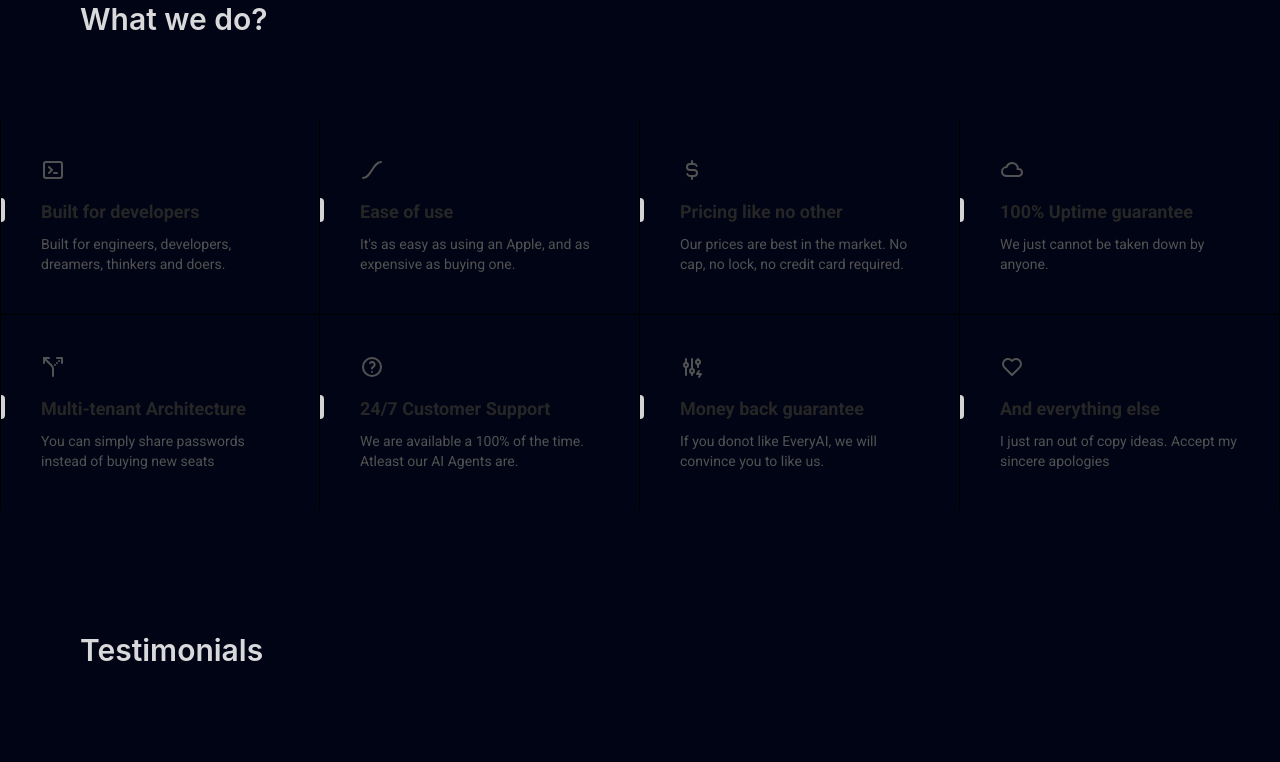
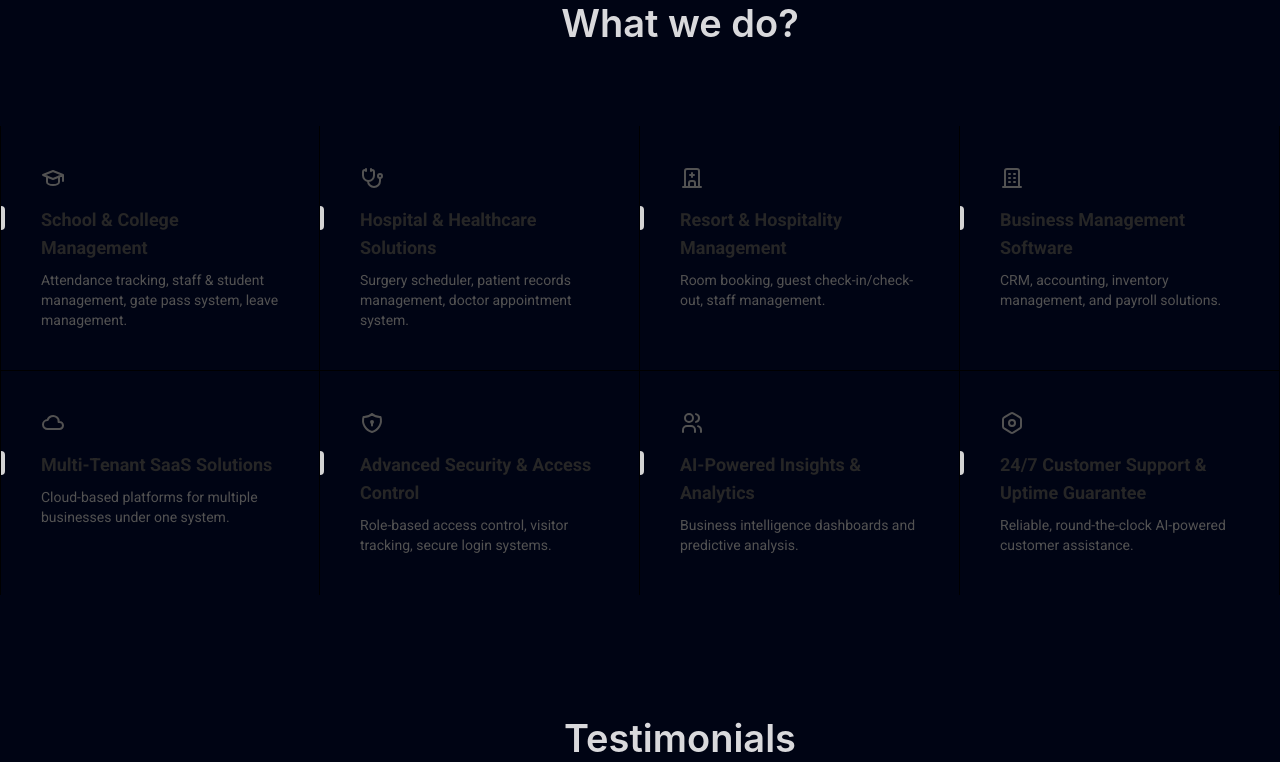
Before and after one commit to Mohammedjaseem/Connect_web, a React (Vite) app: page / in a window 1280 px wide. Shown: the part 880-1642 px from the top of the page. Built offline with nearby package versions, Linux system fonts and the light colour scheme; no server answers.

Commit message:
add lucide-react dependency, update UserLayout to include Footer, enhance ContactForm styling, and improve Features section descriptions

```diff
--- a/package.json
+++ b/package.json
@@ -25,6 +25,7 @@
     "connect": "file:",
     "framer-motion": "^12.5.0",
     "intersection-observer": "^0.12.2",
+    "lucide-react": "^0.483.0",
     "motion": "^12.5.0",
     "react": "^19.0.0",
     "react-dom": "^19.0.0",
--- a/src/components/layout/UserLayout.jsx
+++ b/src/components/layout/UserLayout.jsx
@@ -1,4 +1,3 @@
-import Footer from "../user/Footer";
 import { userPath } from "../../routes/routeConfig";
 import { FloatingNav } from "../ui/floating-navbar";
 import {
@@ -7,6 +6,7 @@ import {
   InfoCircleOutlined,
   MessageOutlined,
 } from "@ant-design/icons";
+import Footer from "../ui/Footer";
 
 const UserLayout = ({ children, showFooter = false }) => {
   const navItems = [
@@ -42,9 +42,9 @@ const UserLayout = ({ children, showFooter = false }) => {
 
   return (
     <div className="min-h-screen">
-      <FloatingNav navItems={navItems} />
+      {/* <FloatingNav navItems={navItems} /> */}
       <main className="min-h-[85vh]">{children}</main>
-      {showFooter && <Footer />}
+       <Footer />
     </div>
   );
 };
--- /dev/null
+++ b/src/components/ui/Footer.jsx
@@ -0,0 +1,132 @@
+import React, { useState } from 'react';
+import {
+  Facebook,
+  Twitter,
+  Linkedin,
+  Instagram,
+  MapPin,
+  Mail,
+  Phone,
+  Menu,
+  X
+} from 'lucide-react';
+
+const Footer = () => {
+  const [mobileMenuOpen, setMobileMenuOpen] = useState(false);
+
+  return (
+    <footer className="bg-gradient-to-br from-gray-900 to-blue-900 text-white py-12">
+      <div className="container mx-auto px-4">
+        <div className="grid grid-cols-1 md:grid-cols-3 lg:grid-cols-4 gap-8">
+          {/* Company Info */}
+          <div className="col-span-1">
+            <h3 className="text-2xl font-bold mb-4">TechSphere Solutions</h3>
+            <p className="text-gray-300 mb-4">
+              Innovative IT solutions driving digital transformation for businesses worldwide.
+            </p>
+            <div className="flex space-x-4">
+              {[Facebook, Twitter, Linkedin, Instagram].map((Icon, index) => (
+                <a
+                  key={index}
+                  href="#"
+                  className="text-gray-200 hover:text-blue-400 transition transform hover:scale-110"
+                >
+                  <Icon size={24} />
+                </a>
+              ))}
+            </div>
+          </div>
+
+          {/* Quick Links */}
+          <div className="col-span-1">
+            <h4 className="text-xl font-semibold mb-4">Quick Links</h4>
+            <div className="grid grid-cols-2 gap-2">
+              {[
+                'Home', 'Services', 'About Us',
+                'Contact', 'Careers', 'Portfolio'
+              ].map((link, index) => (
+                <a
+                  key={index}
+                  href="#"
+                  className="text-gray-300 hover:text-white transition text-sm"
+                >
+                  {link}
+                </a>
+              ))}
+            </div>
+          </div>
+
+          {/* Services */}
+          <div className="col-span-1">
+            <h4 className="text-xl font-semibold mb-4">Our Services</h4>
+            <div className="grid grid-cols-2 gap-2">
+              {[
+                'Cloud Computing', 'Cybersecurity',
+                'Web Development', 'AI Solutions',
+                'IT Consulting', 'Data Analytics'
+              ].map((service, index) => (
+                <a
+                  key={index}
+                  href="#"
+                  className="text-gray-300 hover:text-white transition text-sm"
+                >
+                  {service}
+                </a>
+              ))}
+            </div>
+          </div>
+
+          {/* Contact & Map */}
+          <div className="col-span-1 lg:col-span-1">
+            <h4 className="text-xl font-semibold mb-4">Contact & Location</h4>
+            <div className="space-y-3 mb-4">
+              <div className="flex items-center space-x-2">
+                <MapPin size={20} className="text-blue-400" />
+                <span className="text-sm">123 Tech Street, Innovation Park, CA 94000</span>
+              </div>
+              <div className="flex items-center space-x-2">
+                <Phone size={20} className="text-blue-400" />
+                <span className="text-sm">+1 (555) 123-4567</span>
+              </div>
+              <div className="flex items-center space-x-2">
+                <Mail size={20} className="text-blue-400" />
+                <span className="text-sm">contact@techsphere.com</span>
+              </div>
+            </div>
+
+            {/* Embedded Map (Placeholder) */}
+            <div className="w-full h-48 bg-gray-700 rounded-lg overflow-hidden">
+              <iframe
+                src="https://www.google.com/maps/embed?pb=!1m18!1m12!1m3!1d3022.982575961036!2d-73.98823548468069!3d40.748817479374555!2m3!1f0!2f0!3f0!3m2!1i1024!2i768!4f13.1!3m3!1m2!1s0x89c259a9b3117469%3A0xd134e199a405a163!2sEmpire%20State%20Building!5e0!3m2!1sen!2sus!4v1622744660606!5m2!1sen!2sus"
+                width="100%"
+                height="100%"
+                style={{ border: 0 }}
+                allowFullScreen=""
+                loading="lazy"
+              ></iframe>
+            </div>
+          </div>
+        </div>
+
+        {/* Bottom Bar */}
+        <div className="border-t border-gray-700 mt-8 pt-4 text-center md:text-left">
+          <div className="flex flex-col md:flex-row justify-between items-center">
+            <p className="text-gray-400 mb-4 md:mb-0">
+              © 2024 TechSphere Solutions. All Rights Reserved.
+            </p>
+            <div className="space-x-4">
+              <a href="#" className="text-gray-300 hover:text-white transition text-sm">
+                Privacy Policy
+              </a>
+              <a href="#" className="text-gray-300 hover:text-white transition text-sm">
+                Terms of Service
+              </a>
+            </div>
+          </div>
+        </div>
+      </div>
+    </footer>
+  );
+};
+
+export default Footer;
--- a/src/components/ui/tabs.jsx
+++ b/src/components/ui/tabs.jsx
@@ -27,7 +27,7 @@ export const Tabs = ({
     <>
       <div
         className={cn(
-          "flex flex-row items-center justify-center [perspective:1000px] relative overflow-auto sm:overflow-visible no-visible-scrollbar max-w-full w-full",
+          "flex flex-row [perspective:1000px] relative overflow-auto sm:overflow-visible no-visible-scrollbar max-w-full w-full",
           containerClassName
         )}
       >
@@ -39,7 +39,7 @@ export const Tabs = ({
             }}
             onMouseEnter={() => setHovering(true)}
             onMouseLeave={() => setHovering(false)}
-            className={cn("relative px-4 py-2 rounded-full", tabClassName)}
+            className={cn("relative px-4 py-2 rounded-full cursor-pointer", tabClassName)}
             style={{
               transformStyle: "preserve-3d",
             }}
--- a/src/components/ui/timeline.jsx
+++ b/src/components/ui/timeline.jsx
@@ -24,16 +24,19 @@ export const Timeline = ({ data }) => {
 
   return (
     <div
-      className="w-full bg-white dark:bg-darkBlue font-sans md:px-10"
+      className="w-full bg-white dark:bg-darkBlue font-sans md:px-10 overflow-hidden"
       ref={containerRef}
     >
-      <div className="max-w-7xl mx-auto py-20 px-4 md:px-8 lg:px-10">
-        <h2 className="text-lg md:text-4xl mb-4 text-black dark:text-white max-w-4xl">
-          Changelog from our journey
+      <div className="max-w-7xl mx-auto pt-10 px-4 md:px-8 lg:px-10">
+        <h2 className="text-center text-lg md:text-4xl mb-4 text-black dark:text-white ">
+           Our journey
         </h2>
-        <p className="text-neutral-700 dark:text-neutral-300 text-sm md:text-base max-w-sm">
-          We&apos;ve been working on Connect for the past 4 years. Here&apos;s
-          a timeline of my journey.
+        <p className="text-neutral-700 dark:text-neutral-300 text-sm md:text-base">
+          Over the last four years, we’ve transformed Connect from a humble idea into a robust
+          platform that unites communities, teams, and individuals. Along the way, we’ve celebrated
+          milestones, tackled obstacles, and developed features that make collaboration easier
+          and more meaningful. Scroll through the timeline below to explore our story and witness
+          how Connect has grown into what it is today.
         </p>
       </div>
       <div ref={ref} className="relative max-w-7xl mx-auto pb-20">
--- a/src/components/user/ContactForm.jsx
+++ b/src/components/user/ContactForm.jsx
@@ -28,8 +28,8 @@ const ContactForm = () => {
   };
 
   return (
-    <div className="w-2xl">
-      <Title className="mb-2" level={2}>
+    <div className="w-2xl mx-auto px-4">
+      <Title className="py-10  text-center" level={2}>
         Contact Us
       </Title>
       <p className="text-gray-500 mb-4">
@@ -48,7 +48,7 @@ const ContactForm = () => {
             },
           ]}
         >
-          <Input className="py-2" placeholder="Your Name" />
+          <Input className="py-2 h-12" placeholder="Your Name" />
         </Form.Item>
         <Form.Item
           name="email"
@@ -64,7 +64,7 @@ const ContactForm = () => {
             },
           ]}
         >
-          <Input className="py-2" placeholder="Email Address" />
+          <Input className="py-2 h-12" placeholder="Email Address" />
         </Form.Item>
         <Form.Item
           name="message"
@@ -76,9 +76,9 @@ const ContactForm = () => {
             },
           ]}
         >
-          <Input.TextArea placeholder="Your Message" rows={4} />
+          <Input.TextArea placeholder="Your Message" rows={6} />
         </Form.Item>
-        <Form.Item>
+        <Form.Item className="flex justify-end items-end">
           <Button
             className="flex justify-center items-center"
             size="large"
--- a/src/components/user/Features.jsx
+++ b/src/components/user/Features.jsx
@@ -1,61 +1,56 @@
 import {
-  IconAdjustmentsBolt,
+  IconSchool,
+  IconStethoscope,
+  IconBuildingHospital,
+  IconBuilding,
+  IconUsers,
   IconCloud,
-  IconCurrencyDollar,
-  IconEaseInOut,
-  IconHeart,
-  IconHelp,
-  IconRouteAltLeft,
-  IconTerminal2,
+  IconShieldLock,
+  IconSettings2,
 } from "@tabler/icons-react";
 import { cn } from "../../lib/utils";
 
 export function Features() {
   const features = [
     {
-      title: "Built for developers",
-      description:
-        "Built for engineers, developers, dreamers, thinkers and doers.",
-      icon: <IconTerminal2 />,
+      title: "School & College Management",
+      description: "Attendance tracking, staff & student management, gate pass system, leave management.",
+      icon: <IconSchool />,
     },
     {
-      title: "Ease of use",
-      description:
-        "It's as easy as using an Apple, and as expensive as buying one.",
-      icon: <IconEaseInOut />,
+      title: "Hospital & Healthcare Solutions",
+      description: "Surgery scheduler, patient records management, doctor appointment system.",
+      icon: <IconStethoscope />,
     },
     {
-      title: "Pricing like no other",
-      description:
-        "Our prices are best in the market. No cap, no lock, no credit card required.",
-      icon: <IconCurrencyDollar />,
+      title: "Resort & Hospitality Management",
+      description: "Room booking, guest check-in/check-out, staff management.",
+      icon: <IconBuildingHospital />,
     },
     {
-      title: "100% Uptime guarantee",
-      description: "We just cannot be taken down by anyone.",
+      title: "Business Management Software",
+      description: "CRM, accounting, inventory management, and payroll solutions.",
+      icon: <IconBuilding />,
+    },
+    {
+      title: "Multi-Tenant SaaS Solutions",
+      description: "Cloud-based platforms for multiple businesses under one system.",
       icon: <IconCloud />,
     },
     {
-      title: "Multi-tenant Architecture",
-      description: "You can simply share passwords instead of buying new seats",
-      icon: <IconRouteAltLeft />,
+      title: "Advanced Security & Access Control",
+      description: "Role-based access control, visitor tracking, secure login systems.",
+      icon: <IconShieldLock />,
     },
     {
-      title: "24/7 Customer Support",
-      description:
-        "We are available a 100% of the time. Atleast our AI Agents are.",
-      icon: <IconHelp />,
+      title: "AI-Powered Insights & Analytics",
+      description: "Business intelligence dashboards and predictive analysis.",
+      icon: <IconUsers />,
     },
     {
-      title: "Money back guarantee",
-      description:
-        "If you donot like EveryAI, we will convince you to like us.",
-      icon: <IconAdjustmentsBolt />,
-    },
-    {
-      title: "And everything else",
-      description: "I just ran out of copy ideas. Accept my sincere apologies",
-      icon: <IconHeart />,
+      title: "24/7 Customer Support & Uptime Guarantee",
+      description: "Reliable, round-the-clock AI-powered customer assistance.",
+      icon: <IconSettings2 />,
     },
   ];
   return (
--- a/src/pages/user/Home.jsx
+++ b/src/pages/user/Home.jsx
@@ -1,5 +1,6 @@
 import UserLayout from "../../components/layout/UserLayout";
 import { BackgroundGradientAnimation } from "../../components/ui/background-gradient-animation";
+import ContactForm from "../../components/user/ContactForm";
 import { Features } from "../../components/user/Features";
 import HeroContent from "../../components/user/HeroContent";
 import { Journey } from "../../components/user/Journey";
@@ -17,20 +18,23 @@ function Home() {
       <BackgroundGradientAnimation>
         <HeroContent />
       </BackgroundGradientAnimation>
-      <Title level={2} className="ml-20 mt-20">
+      <Title level={1} className="ml-20 mt-20 text-center">
         What we do?
       </Title>
       <Features />
       {/* <StickyScrollReveal /> */}
-      <Title level={2} className="ml-20 mt-20">
+      <Title level={1} className="ml-20 mt-20 text-center">
         Testimonials
       </Title>
       <Testimonials />
-      <Title level={2} className="ml-20 mt-20">
+      <Title level={1} className="ml-20 mt-20 text-center">
         What We Offer!
       </Title>
       <Projects />
       <Journey />
+      <div className="flex justify-center items-center py-10">
+      <ContactForm/>
+      </div>
     </UserLayout>
   );
 }
```
Also changed, not shown: 1 other file (tests, documents, lock files or other folders).
